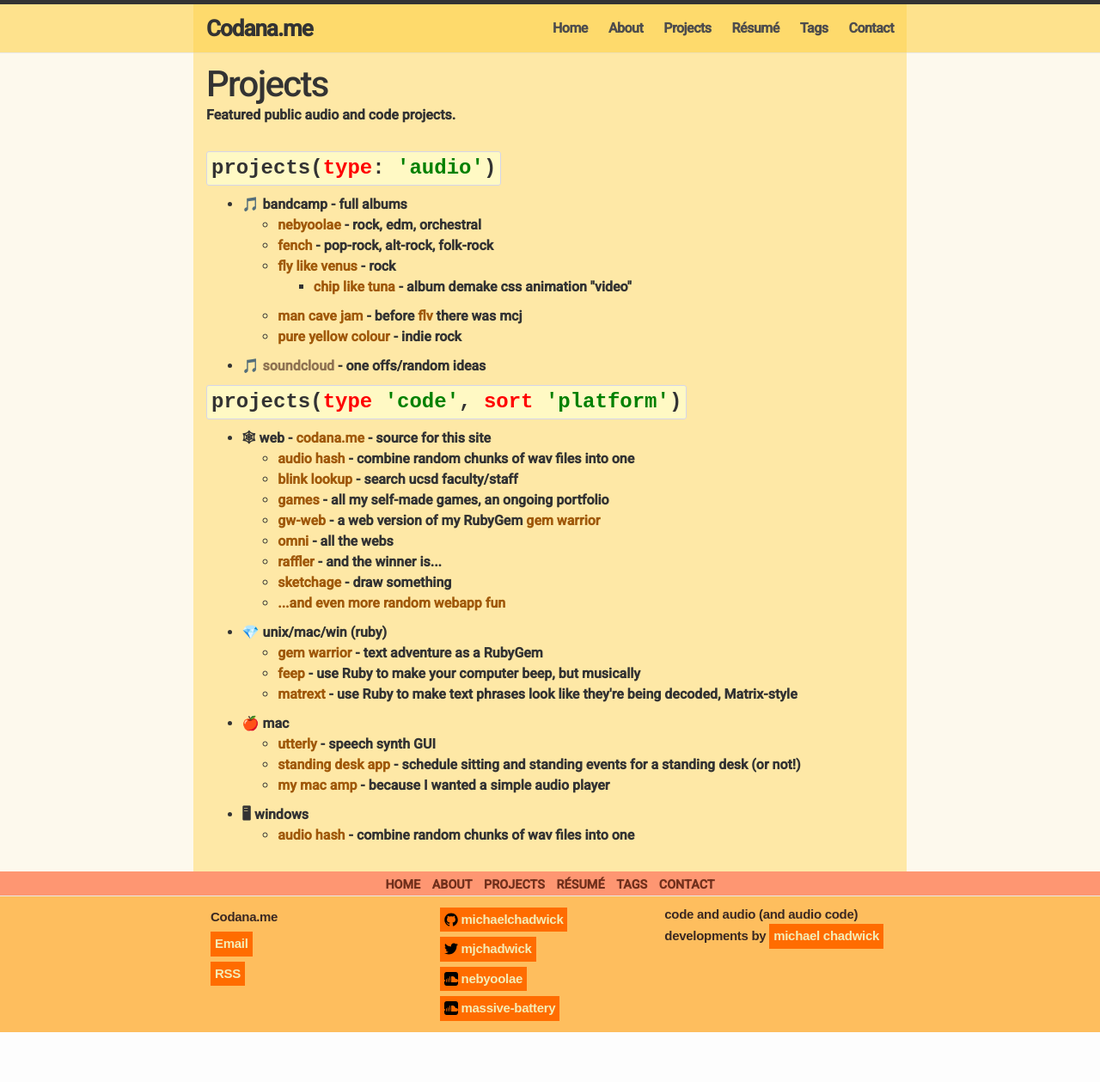
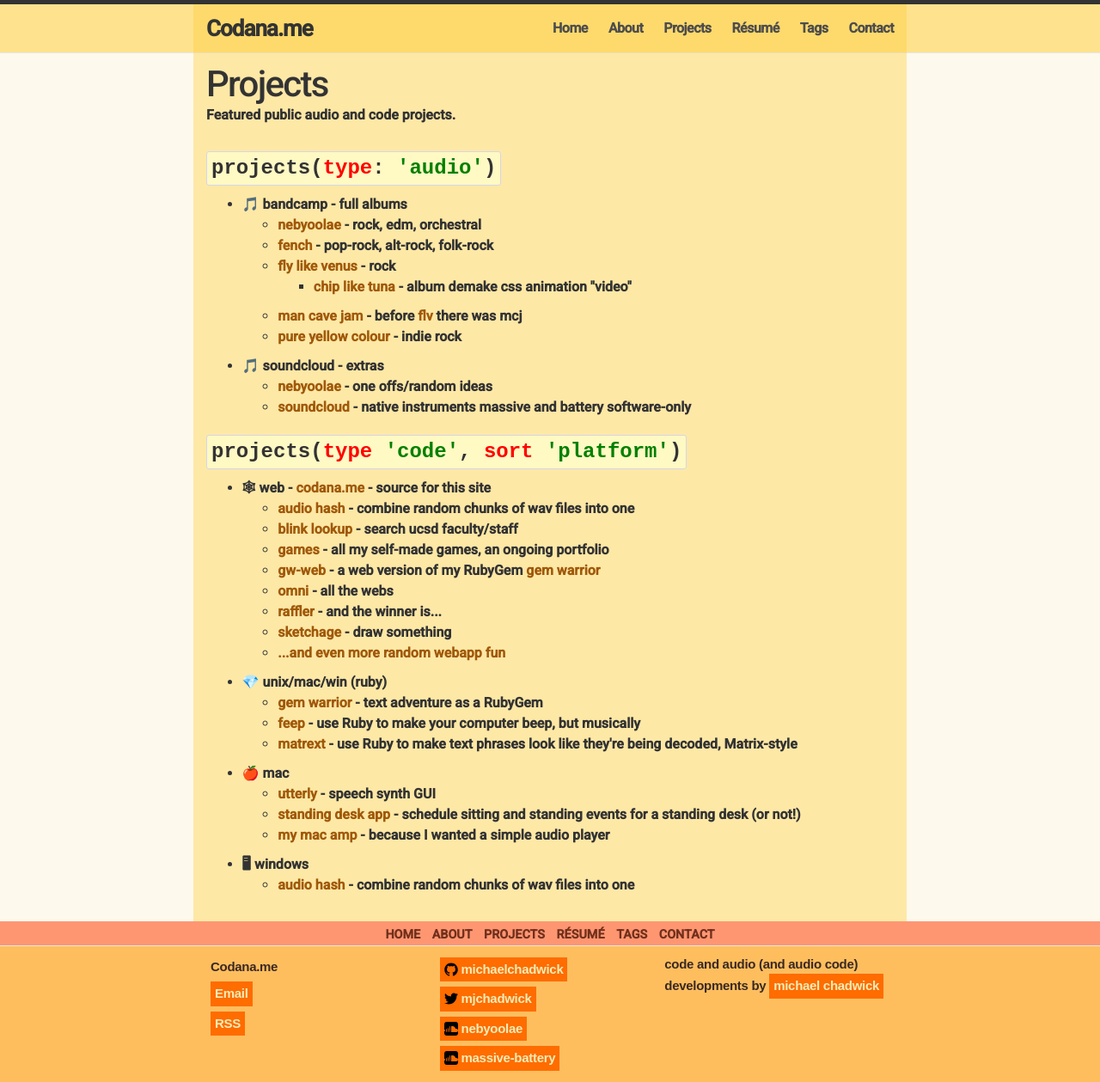
Before and after one commit to michaelchadwick/codana.me, a Jekyll site: the page built from projects/index.html, in a window 1280 px wide. Shown: the whole page at 86% size. Built offline with Jekyll 4.4.1, drawn with Linux system fonts in a browser that asks for light colours; nearby versions of some CDN libraries; before the commit the page ends 1201 px from its top, so only the background shows below that.

Commit message:
added link to mb soundcloud

```diff
--- a/projects/index.html
+++ b/projects/index.html
@@ -21,7 +21,12 @@
         <li><a href="{{ site.bc_pyc_link }}">pure yellow colour</a> - indie rock</li>
       </ul>
     </li>
-    <li>🎵 <a href="{{ site.sc_link }}">soundcloud</a> - one offs/random ideas</li>
+    <li>🎵 soundcloud - extras
+      <ul>
+        <li><a href="{{ site.sc_n_link }}">nebyoolae</a> - one offs/random ideas</li>
+        <li><a href="{{ site.sc_mb_link }}">soundcloud</a> - native instruments massive and battery software-only</li>
+      </ul>
+    </li>
   </ul>
 
   <code class="header">projects(<span class="param">type</span> <span class="value">'code'</span>, <span class="param">sort</span> <span class="value">'platform'</span>)</code>
```
